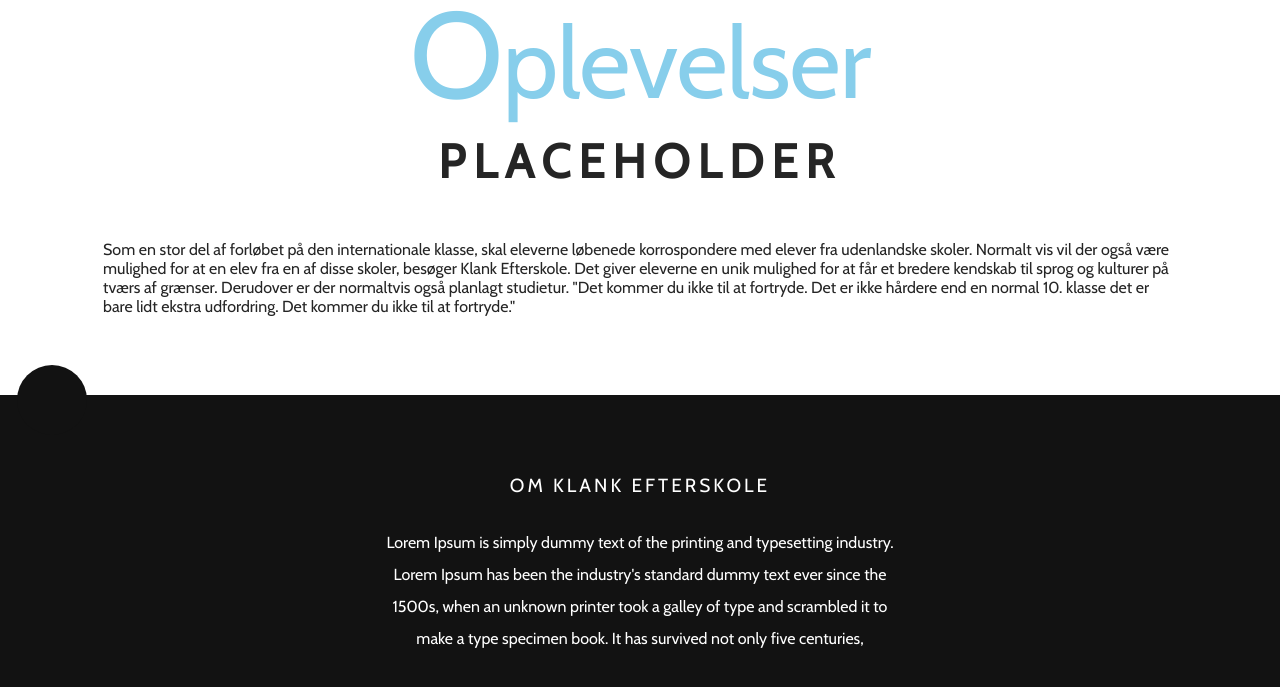
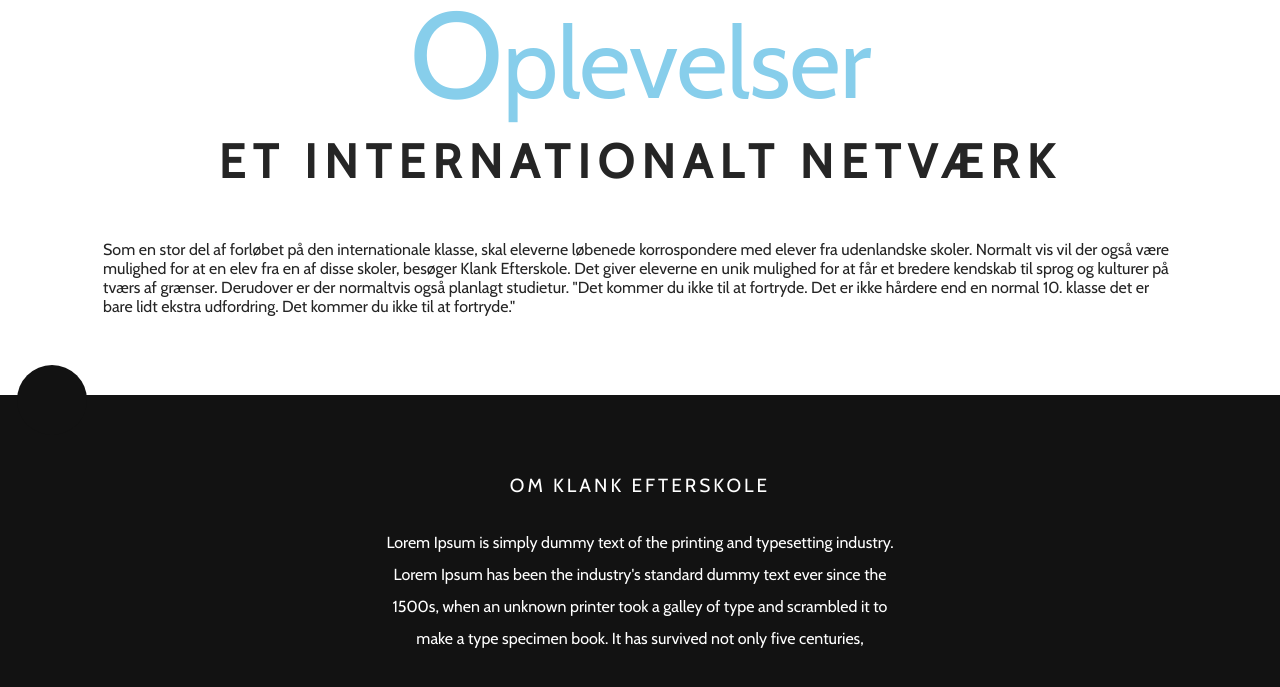
Before and after one commit to Naggorath/webdok, a plain HTML site: page Klank-efterskole-Side/Klank-Efterskole/index.html in a window 1280 px wide. Shown: the part 2720-3407 px from the top of the page. Drawn offline with nearby package versions, Linux system fonts and the light colour scheme; some icons are missing; a web font is replaced by a local one.

Commit message:
Rettelse i Titel
Placeholder erstattet med "Et internationalt netværk"

```diff
--- a/Klank-efterskole-Side/Klank-Efterskole/index.html
+++ b/Klank-efterskole-Side/Klank-Efterskole/index.html
@@ -107,7 +107,7 @@ blive bedre til engelsk, og det føler jeg også virkelig at jeg er blevet. Jeg
                 <h2 class="sub-headline">
                     <span class="first-letter">O</span>plevelser
                 </h2>
-                <h1 class="headline">Placeholder</h1>
+                <h1 class="headline">Et internationalt netværk</h1>
             </div>
             <p>Som en stor del af forløbet på den internationale klasse, skal eleverne løbenede korrospondere med elever fra udenlandske skoler. Normalt vis vil der også være mulighed for at en elev fra en af disse skoler, besøger Klank Efterskole. Det giver eleverne en unik mulighed for at får et bredere kendskab til sprog og kulturer på tværs af grænser. Derudover er der normaltvis også planlagt studietur. "Det kommer du ikke til at fortryde. Det er ikke hårdere end en normal 10. klasse det er bare lidt ekstra udfordring. Det kommer du ikke til at fortryde." </p>
 
```
